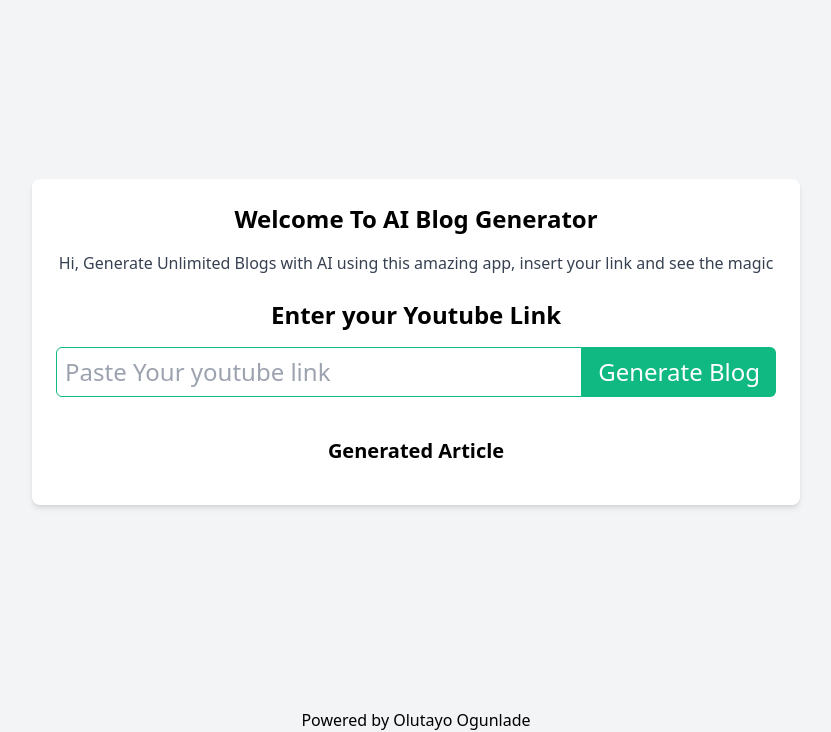
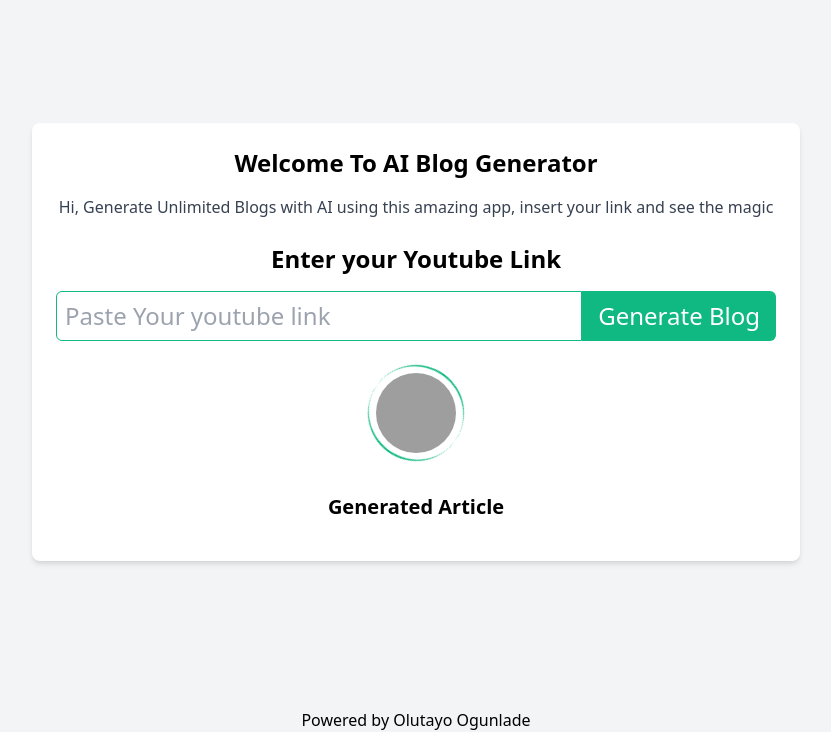
Before and after one commit to Olutayo0910/auto_blogger, a Python web app: template templates/index.html in a window 1280 px wide. Shown: the part 68-800 px from the top of the page, without its empty margins (224-1055 px from the left). Run offline with Jinja, Linux system fonts and the light colour scheme; the template is opened without the code that fills it, so the values that code supplies are empty; grey boxes are pictures that could not be loaded.

Commit message:
creating the index page

```diff
--- a/templates/index.html
+++ b/templates/index.html
@@ -62,8 +62,13 @@
                 </div>
             </div>
 
-            <!--Rolling circle-->
-            <div id="loading-circle" style="display: none;" class="load mx-auto mt-2"></div>
+            <!--Rolling circle
+            <div id="loading-circle" style="display: none;" class="load mx-auto mt-2"></div> -->
+
+            <div id="loading-spinner" class="relative flex justify-center items-center load mx-auto mt-8">
+                <div class="absolute animate-spin rounded-full h-24 w-24 border-t-2 border-b-2 border-green-500"></div>
+                <img src="https://www.svgrepo.com/show/509001/avatar-thinking-9.svg"  class="rounded-full h-20 w-20">
+            </div>
 
             <!--Generated blog article-->
             <section class="mt-10 flex-grow">
@@ -85,7 +90,7 @@
         const blogContent = document.getElementById('blogContent');
 
         if(youtubeLink) {
-                document.getElementById('loading-circle').style.display = 'block';
+                document.getElementById('loading-spinner').style.display = 'block';
 
                 blogContent.innerHTML = ''; // Clear previous content
 
```
